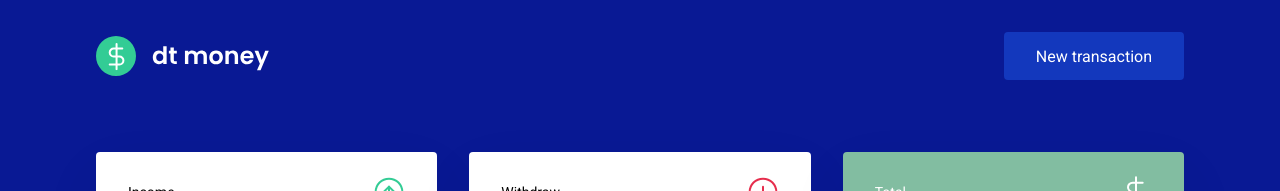
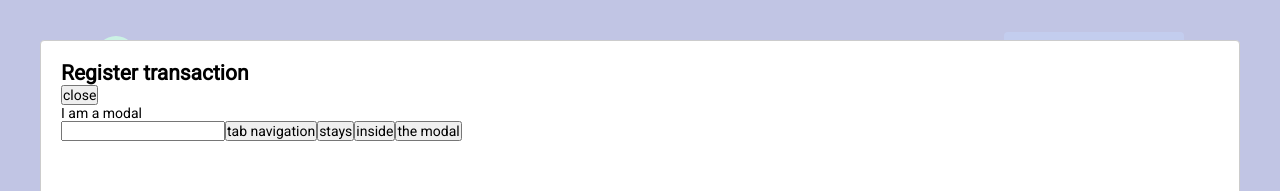
Before and after one commit to diebraga/App-finances, a React (Create React App) app: page / in a window 1280 px wide. Both pictures are taken after a click on the button "New transaction". Shown: the top 191 px of the page. Built offline with nearby package versions, Linux system fonts and the light colour scheme; no server answers; what miragejs would draw is missing.

Commit message:
added modal

```diff
--- a/package.json
+++ b/package.json
@@ -16,6 +16,7 @@
     "react": "^17.0.1",
     "react-dom": "^17.0.1",
     "react-icons": "^4.2.0",
+    "react-modal": "^3.12.1",
     "react-router-dom": "^5.2.0",
     "react-scripts": "4.0.3",
     "react-toastify": "^7.0.3",
@@ -45,6 +46,7 @@
   "devDependencies": {
     "@testing-library/react-hooks": "^5.1.0",
     "@types/react-icons": "^3.0.0",
+    "@types/react-modal": "^3.12.0",
     "@types/react-router-dom": "^5.1.7",
     "@types/styled-components": "^5.1.7",
     "axios-mock-adapter": "^1.19.0",
--- a/src/App.tsx
+++ b/src/App.tsx
@@ -3,13 +3,44 @@ import Routes from './routes';
 import GlobalStyles from './styles/global';
 import Header from './components/Header';
 import { Dashboard } from './components/Dashboard';
+import React, { useState } from 'react'
+import Modal from 'react-modal'
+
+Modal.setAppElement('#root')
 
 const App = (): JSX.Element => {
+  const [modalIsOpen,setIsOpen] = useState(false);
+  function openModal() {
+    setIsOpen(true);
+  }
+
+  function closeModal(){
+    setIsOpen(false);
+  }
+
   return (
     <BrowserRouter>
         <GlobalStyles />
-        <Header />
+        <Header openModal={openModal} />
         <Dashboard />
+        <Modal
+          isOpen={modalIsOpen}
+          onRequestClose={closeModal}
+          contentLabel="Example Modal"
+        >
+
+          <h2>Register transaction</h2>
+          <button onClick={closeModal}>close</button>
+          <div>I am a modal</div>
+          <form>
+            <input />
+            <button>tab navigation</button>
+            <button>stays</button>
+            <button>inside</button>
+            <button>the modal</button>
+          </form>
+        </Modal>
+
         <Routes />
     </BrowserRouter>
   );
--- a/src/components/Header/index.tsx
+++ b/src/components/Header/index.tsx
@@ -1,13 +1,17 @@
 import imgLogo from '../../assets/logo.svg'
 import { Container, Content } from './styles';
 
-const Header = (): JSX.Element => {
+interface HeaderProps {
+  openModal: () => void
+}
+
+const Header = ({ openModal }: HeaderProps): JSX.Element => {
 
   return (
     <Container>
       <Content>
         <img src={imgLogo} alt="finances"/>
-        <button type='button'>
+        <button type='button' onClick={openModal}>
           New transaction
         </button>
 
--- a/src/components/TransactionsTable/index.tsx
+++ b/src/components/TransactionsTable/index.tsx
@@ -1,11 +1,11 @@
 import { Container } from './styles';
 import { useEffect } from 'react'
+import { api } from '../../services/api';
 
 export const TransactionsTable = (): JSX.Element => {
   useEffect(() => {
-    fetch('http://localhost:3000/api/transactions')
-    .then(response => response.json())
-    .then(data => console.log(data))
+    api.get('/transactions')
+    .then(response => console.log(response.data))
   }, [])
   return (
     <Container>
--- a/src/services/api.ts
+++ b/src/services/api.ts
@@ -1,5 +1,5 @@
 import axios from 'axios';
 
 export const api = axios.create({
-  baseURL: 'http://localhost:3333',
+  baseURL: 'http://localhost:3333/api',
 });
```
Also changed, not shown: 1 other file (tests, documents, lock files or other folders).
